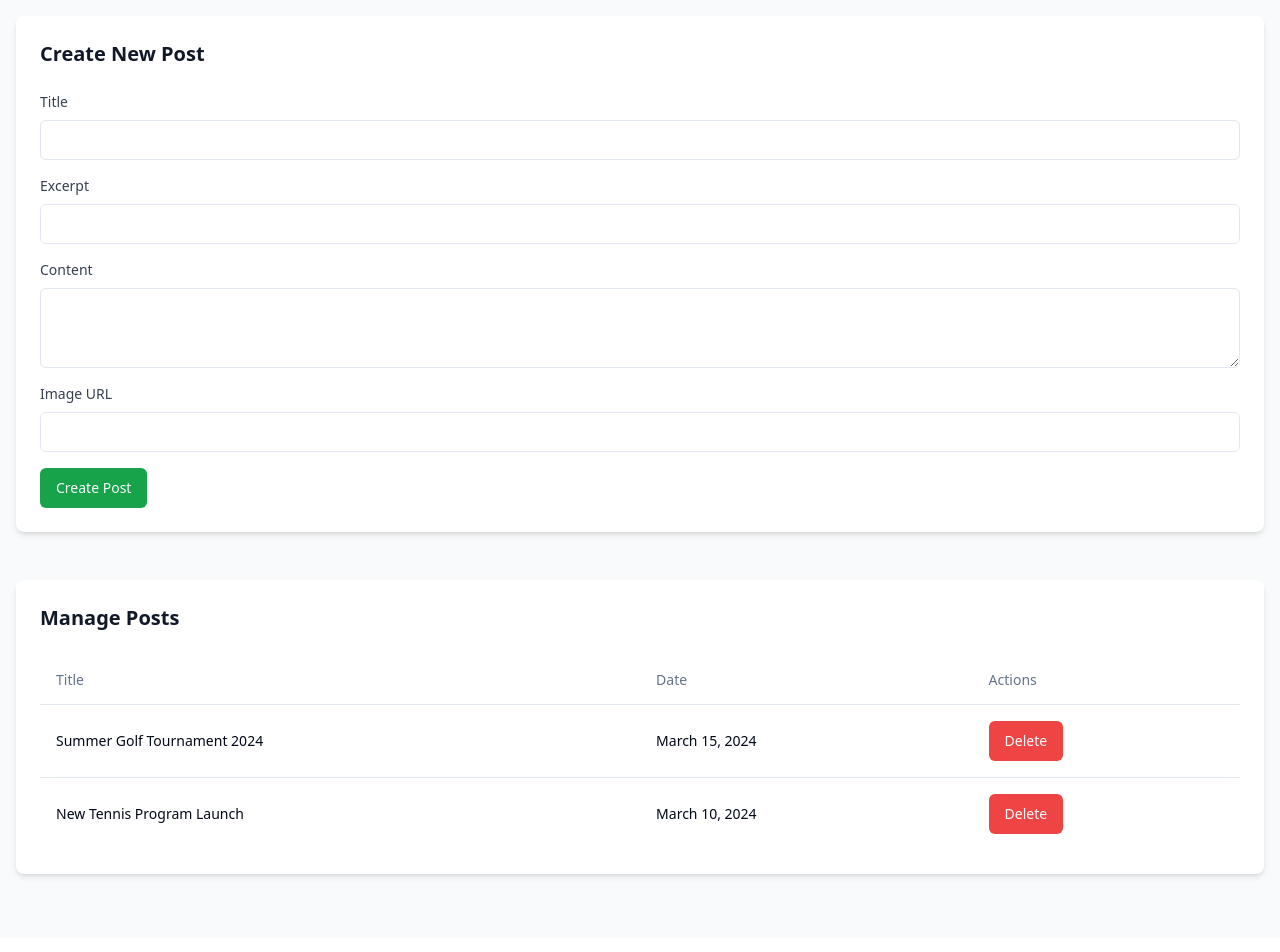
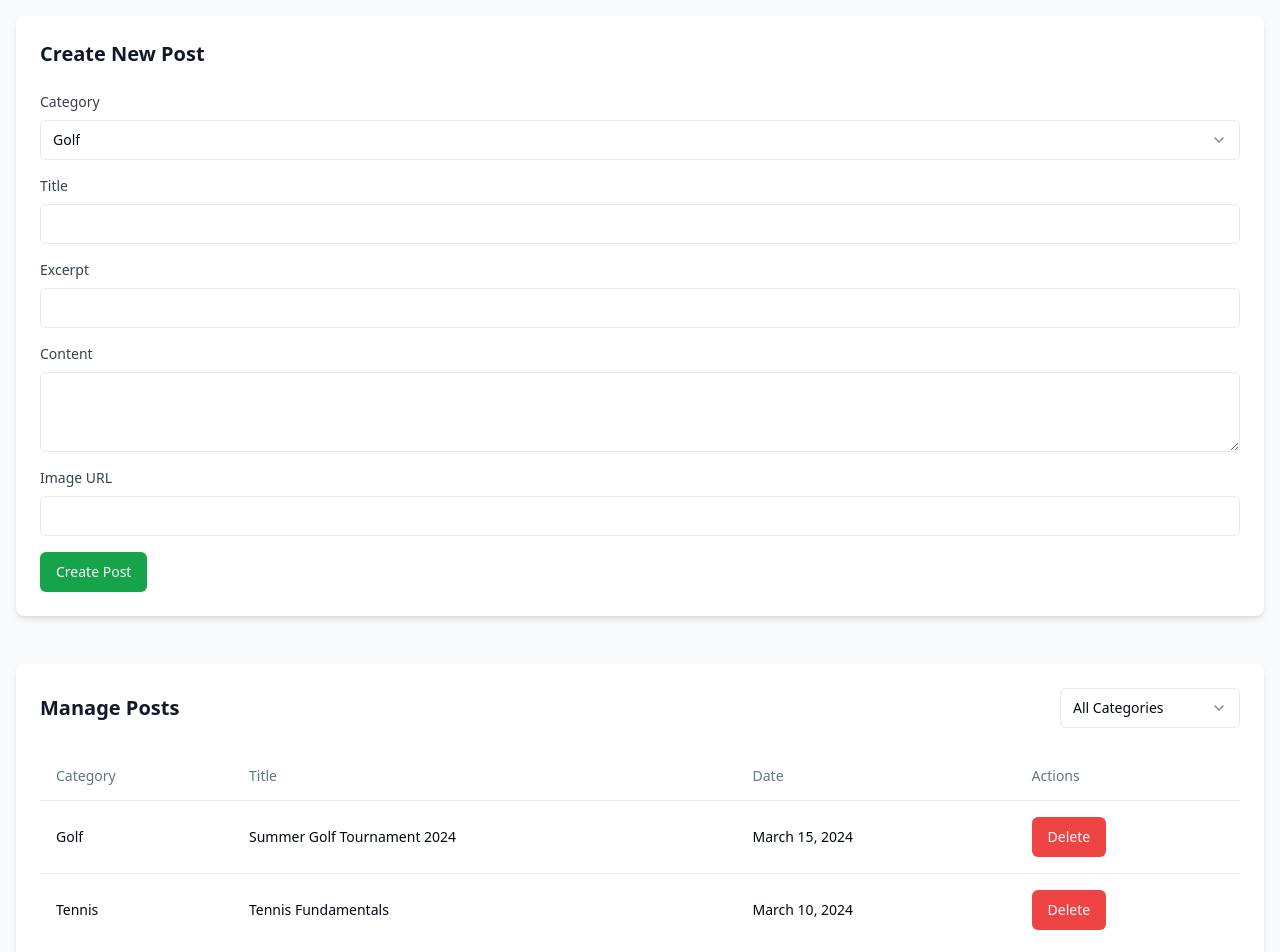
Before and after one commit to noxxy75/trianglecountryclub-a978515f, a React (Vite) app: page /blog/admin in a window 1280 px wide. Shown: the part 180-1132 px from the top of the page. Built offline with nearby package versions, Linux system fonts and the light colour scheme.

Commit message:
Create admin accounts for blogs
Added functionality to create admin accounts for managing blog posts. This enhancement allows for better administration and control over blog content.
[skip gpt_engineer]

```diff
--- a/src/pages/BlogAdmin.tsx
+++ b/src/pages/BlogAdmin.tsx
@@ -3,6 +3,7 @@ import { Button } from "@/components/ui/button";
 import { Input } from "@/components/ui/input";
 import { Textarea } from "@/components/ui/textarea";
 import { Table, TableBody, TableCell, TableHead, TableHeader, TableRow } from "@/components/ui/table";
+import { Select, SelectContent, SelectItem, SelectTrigger, SelectValue } from "@/components/ui/select";
 import { toast } from "sonner";
 
 interface BlogPost {
@@ -12,6 +13,7 @@ interface BlogPost {
   content: string;
   date: string;
   image: string;
+  category: "golf" | "tennis" | "swimming" | "fitness";
 }
 
 const BlogAdmin = () => {
@@ -23,14 +25,16 @@ const BlogAdmin = () => {
       content: "Full content here...",
       date: "March 15, 2024",
       image: "https://images.unsplash.com/photo-1472396961693-142e6e269027",
+      category: "golf"
     },
     {
       id: 2,
-      title: "New Tennis Program Launch",
-      excerpt: "Introducing our new tennis program for juniors with professional coaching staff.",
+      title: "Tennis Fundamentals",
+      excerpt: "Master the basics of tennis with our comprehensive guide.",
       content: "Full content here...",
       date: "March 10, 2024",
       image: "https://images.unsplash.com/photo-1452378174528-3090a4bba7b2",
+      category: "tennis"
     },
   ]);
 
@@ -39,7 +43,10 @@ const BlogAdmin = () => {
     excerpt: "",
     content: "",
     image: "",
+    category: "golf" as const
   });
+
+  const [selectedCategory, setSelectedCategory] = useState<string>("all");
 
   const handleSubmit = (e: React.FormEvent) => {
     e.preventDefault();
@@ -53,7 +60,7 @@ const BlogAdmin = () => {
       }),
     };
     setPosts([...posts, post]);
-    setNewPost({ title: "", excerpt: "", content: "", image: "" });
+    setNewPost({ title: "", excerpt: "", content: "", image: "", category: "golf" });
     toast.success("Blog post created successfully!");
   };
 
@@ -62,14 +69,40 @@ const BlogAdmin = () => {
     toast.success("Blog post deleted successfully!");
   };
 
+  const filteredPosts = selectedCategory === "all"
+    ? posts
+    : posts.filter(post => post.category === selectedCategory);
+
   return (
     <div className="min-h-screen bg-gray-50 py-16">
       <div className="mx-auto max-w-7xl px-4">
-        <h1 className="mb-8 text-3xl font-bold text-gray-900">Blog Administration</h1>
+        <h1 className="mb-8 text-3xl font-bold text-gray-900">Sports Blog Administration</h1>
 
         <div className="mb-12 rounded-lg bg-white p-6 shadow-md">
           <h2 className="mb-6 text-xl font-semibold text-gray-900">Create New Post</h2>
           <form onSubmit={handleSubmit} className="space-y-4">
+            <div>
+              <label htmlFor="category" className="mb-2 block text-sm font-medium text-gray-700">
+                Category
+              </label>
+              <Select
+                value={newPost.category}
+                onValueChange={(value: "golf" | "tennis" | "swimming" | "fitness") =>
+                  setNewPost({ ...newPost, category: value })
+                }
+              >
+                <SelectTrigger className="w-full">
+                  <SelectValue placeholder="Select a category" />
+                </SelectTrigger>
+                <SelectContent>
+                  <SelectItem value="golf">Golf</SelectItem>
+                  <SelectItem value="tennis">Tennis</SelectItem>
+                  <SelectItem value="swimming">Swimming</SelectItem>
+                  <SelectItem value="fitness">Fitness</SelectItem>
+                </SelectContent>
+              </Select>
+            </div>
+
             <div>
               <label htmlFor="title" className="mb-2 block text-sm font-medium text-gray-700">
                 Title
@@ -125,18 +158,35 @@ const BlogAdmin = () => {
         </div>
 
         <div className="rounded-lg bg-white p-6 shadow-md">
-          <h2 className="mb-6 text-xl font-semibold text-gray-900">Manage Posts</h2>
+          <div className="mb-6 flex items-center justify-between">
+            <h2 className="text-xl font-semibold text-gray-900">Manage Posts</h2>
+            <Select value={selectedCategory} onValueChange={setSelectedCategory}>
+              <SelectTrigger className="w-[180px]">
+                <SelectValue placeholder="Filter by category" />
+              </SelectTrigger>
+              <SelectContent>
+                <SelectItem value="all">All Categories</SelectItem>
+                <SelectItem value="golf">Golf</SelectItem>
+                <SelectItem value="tennis">Tennis</SelectItem>
+                <SelectItem value="swimming">Swimming</SelectItem>
+                <SelectItem value="fitness">Fitness</SelectItem>
+              </SelectContent>
+            </Select>
+          </div>
+
           <Table>
             <TableHeader>
               <TableRow>
+                <TableHead>Category</TableHead>
                 <TableHead>Title</TableHead>
                 <TableHead>Date</TableHead>
                 <TableHead>Actions</TableHead>
               </TableRow>
             </TableHeader>
             <TableBody>
-              {posts.map((post) => (
+              {filteredPosts.map((post) => (
                 <TableRow key={post.id}>
+                  <TableCell className="capitalize">{post.category}</TableCell>
                   <TableCell>{post.title}</TableCell>
                   <TableCell>{post.date}</TableCell>
                   <TableCell>
```
